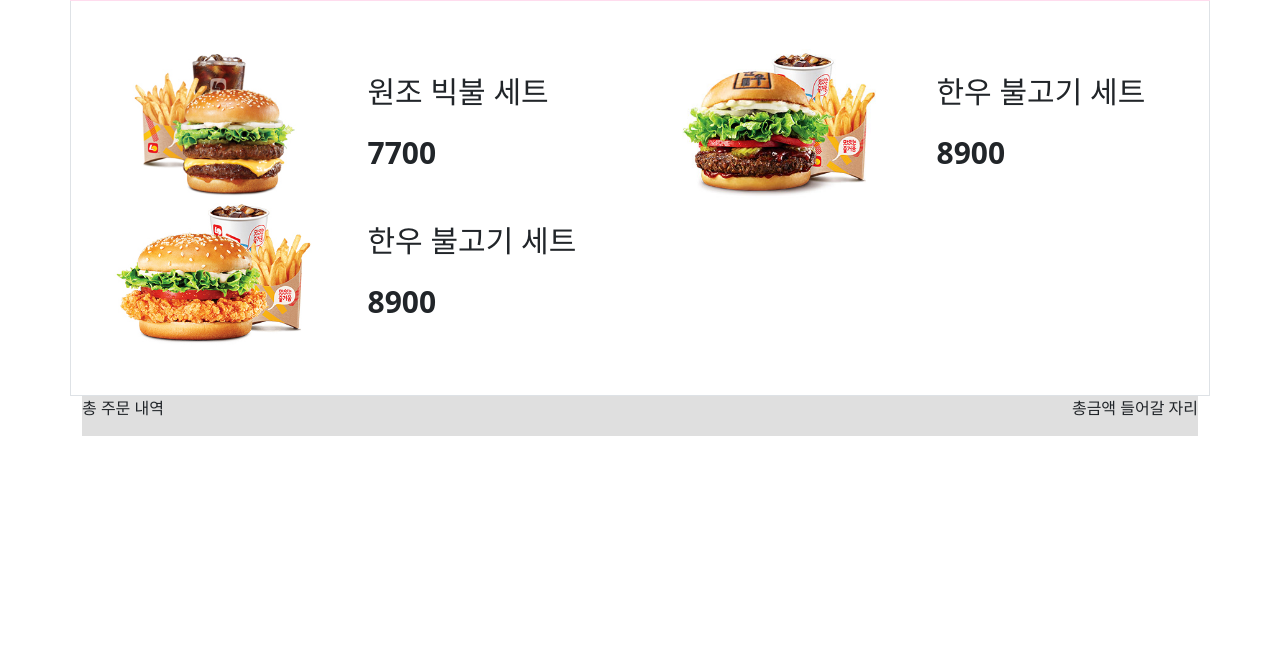
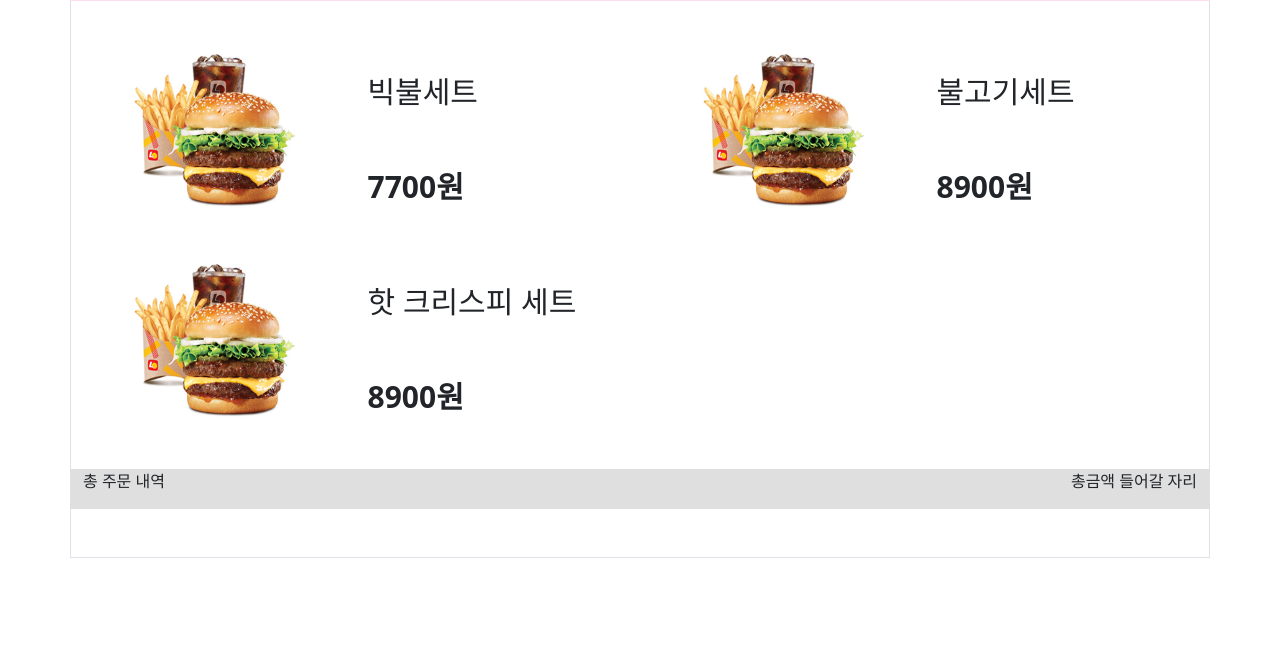
Before and after one commit to radio700/Django_simple_board, a Django app: page /kiosk/menu/ in a window 1280 px wide. Shown: the part 119-778 px from the top of the page. Run offline with Django 3.2, Linux system fonts and the light colour scheme; data comes from the database, SQL or seed files in the repository.

Commit message:
키오스크_프론트_30%_완성

```diff
--- a/kiosk/models.py
+++ b/kiosk/models.py
@@ -5,17 +5,17 @@ from django.core.validators import MaxValueValidator, MinValueValidator
 # Create your models here.
 
 class Recipe(models.Model):
-  Menucode = models.IntegerField(null=False)
-  Menu_kor = models.CharField(max_length=10, null=False)
-  Price = models.IntegerField(null=False)
+  menucode = models.IntegerField(null=False)
+  menu_name = models.CharField(max_length=10, null=False)
+  price = models.IntegerField(null=False)
 
   def __str__(self):
-      return self.Menu_kor
+      return self.menu_name
 
 class Jumun(models.Model):
 
-  Menucode = models.ForeignKey(Recipe, on_delete=models.CASCADE,null=False)
-  Count = models.IntegerField(validators=[MaxValueValidator(100), MinValueValidator(0)], null=False)
-  Customer = models.ForeignKey(User,on_delete=models.CASCADE, null=False)
-  Jumun_date = models.DateTimeField(null=False)
-  Today_jumun_order = models.IntegerField(null=False)
+  menucode = models.ForeignKey(Recipe, on_delete=models.CASCADE,null=False)
+  count = models.IntegerField(validators=[MaxValueValidator(100), MinValueValidator(0)], null=False)
+  customer = models.ForeignKey(User,on_delete=models.CASCADE, null=False)
+  jumun_date = models.DateTimeField(null=False)
+  today_jumun_order = models.IntegerField(null=False)
--- a/kiosk/views.py
+++ b/kiosk/views.py
@@ -1,10 +1,12 @@
 from django.shortcuts import render
 from django.http import HttpResponse
-
+from kiosk.models import Recipe, Jumun
 # Create your views here.
 
 def index(response):
   return render(response,'kiosk/main.html')
 
 def menu(response):
-  return render(response,'kiosk/menu.html')
+  menu_list = Recipe.objects.order_by()
+  context = {'menu_list':menu_list}
+  return render(response,'kiosk/menu.html',context)
--- a/static/style.css
+++ b/static/style.css
@@ -285,6 +285,16 @@ footer p:last-child{
   z-index: 1;
 }
 
+/* --------------menu--------------- */
+
+.menuchoose{
+  margin: 50px 0px;
+}
+
+.menuchoose:hover{
+  cursor: pointer;
+}
+
 
 /* #con{
   width: 100%;
--- a/templates/kiosk/menu.html
+++ b/templates/kiosk/menu.html
@@ -1,6 +1,8 @@
 {% extends 'base.html' %}
 {% block content %}
   {% load static %}
+
+  <!--class Recipe(models.Model): menucode = models.IntegerField(null=False) menu_name = models.CharField(max_length=10, null=False) price = models.IntegerField(null=False)-->
 
   <div class="container mt-3">
     <div style="width:100%; max-height: 200px; overflow: hidden;" class="img-border">
@@ -21,33 +23,22 @@
       </div>
     </div>
 
+    {% if menu_list %}
+
     <div class="row py-5 border border-top-0">
-
-      <div OnClick="location.href =''" style="cursor:pointer;" class="col-3 d-flex">
+      {% for menu in menu_list %}
+      <div class="col-3 d-flex menuchoose">
         <img style="max-width: 100%;" src="{% static 'kiosk/bigbull.jpg' %}" alt="bigbull">
       </div>
       <div class="col-3">
-        <p style="font-size:30px; margin-top:20px">원조 빅불 세트</p>
-        <p style="font-size:30px; font-weight:bold;">7700</p>
+        <p style="font-size:30px; margin-top:20px" class="menuchoose">{{ menu.menu_name }}</p>
+        <p style="font-size:30px; font-weight:bold;" class="menuchoose">{{ menu.price }}원</p>
       </div>
 
-      <div class="col-3 d-flex">
-        <img style="max-width: 100%;" src="{% static 'kiosk/bulgogi.jpg' %}" alt="bulgogi">
-      </div>
-      <div class="col-3">
-        <p style="font-size:30px; margin-top:20px">한우 불고기 세트</p>
-        <p style="font-size:30px; font-weight:bold;">8900</p>
-      </div>
+      {% endfor %}
 
-      <div class="col-3 d-flex">
-        <img style="max-width: 100%;" src="{% static 'kiosk/hotcrispy.jpg' %}" alt="hotcrispy">
-      </div>
-      <div class="col-3">
-        <p style="font-size:30px; margin-top:20px">한우 불고기 세트</p>
-        <p style="font-size:30px; font-weight:bold;">8900</p>
-      </div>
-    </div>
 
+{% endif %}
     <div style="background-color: #dfdfdf;" class="total d-flex">
       <p class="flex-grow-1">총 주문 내역</p>
       <p>총금액 들어갈 자리</p>
```
Also changed, not shown: db.sqlite3, kiosk/migrations/0003_auto_20211111_1739.py (added), templates/nav.html (line endings or trailing spaces).
